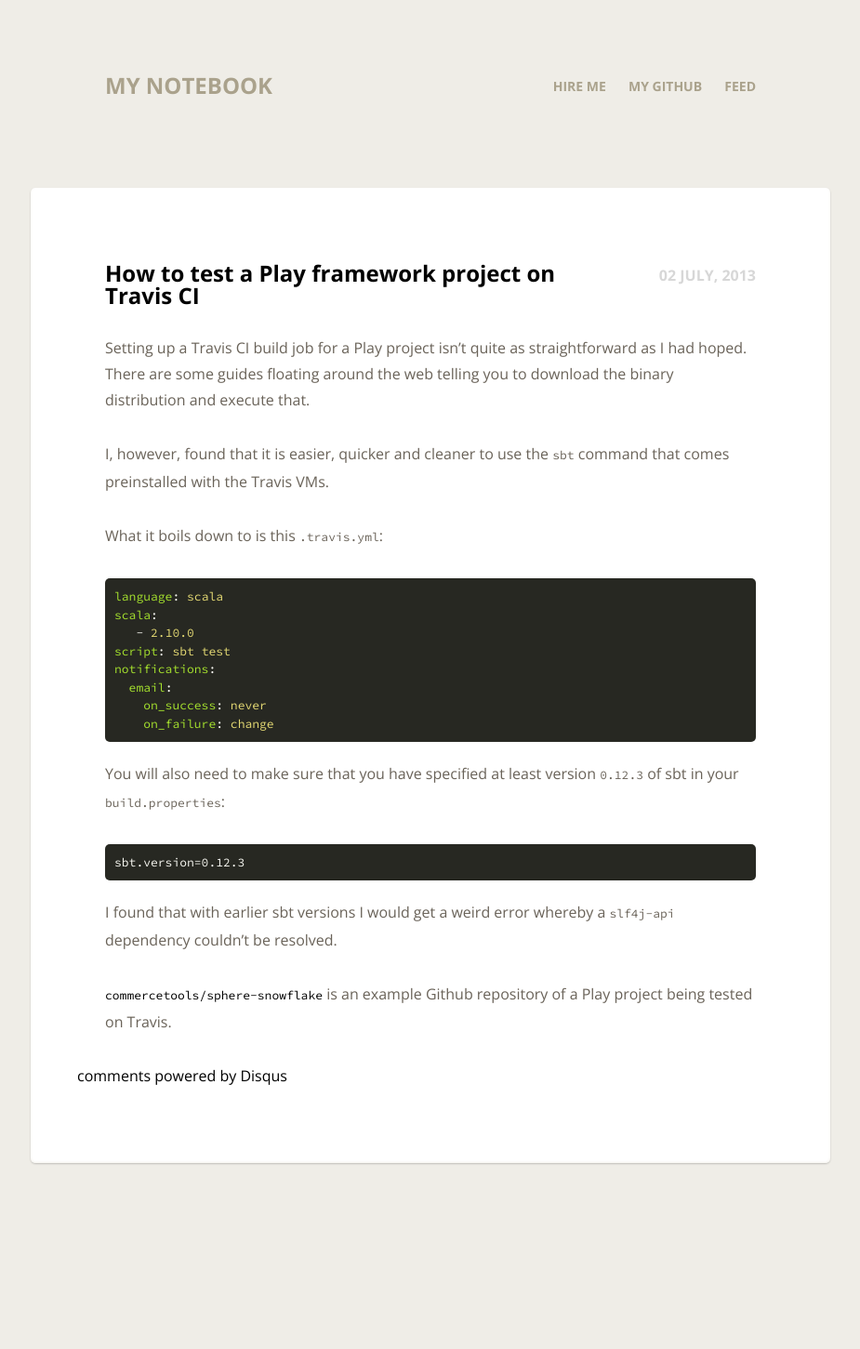
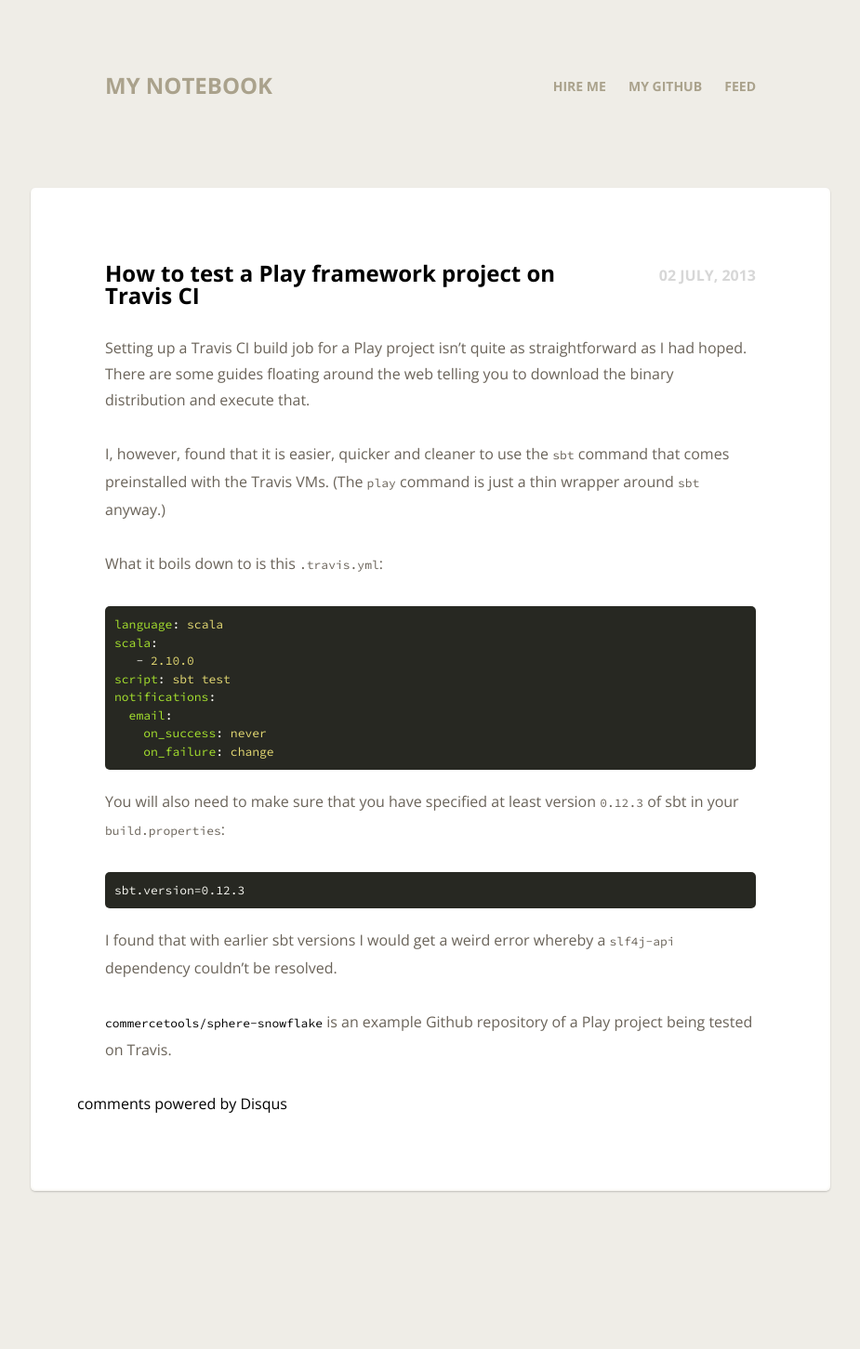
Before and after one commit to leonardehrenfried/blog, a Jekyll site: the page built from _posts/2013-07-02-testing-a-play-framework-project-on-travis-ci.md, in a window 1280 px wide. Shown: the whole page at 93% size, without its empty margins (177-1102 px from the left). Built offline with Jekyll 4.4.1, drawn with Linux system fonts in a browser that asks for light colours; nearby versions of some CDN libraries; Markdown is read by kramdown in place of the engine named in the settings; comment, search, counter and statistics services are not loaded; before the commit the page ends 1421 px from its top, so only the background shows below that.

Commit message:
Add explanation

```diff
--- a/_posts/2013-07-02-testing-a-play-framework-project-on-travis-ci.md
+++ b/_posts/2013-07-02-testing-a-play-framework-project-on-travis-ci.md
@@ -14,7 +14,8 @@ straightforward as I had hoped. There are some guides floating around the
 web telling you to download the binary distribution and execute that.
 
 I, however, found that it is easier, quicker and cleaner to use the `sbt`
-command that comes preinstalled with the Travis VMs.
+command that comes preinstalled with the Travis VMs. (The `play`
+command is just a thin wrapper around `sbt` anyway.)
 
 What it boils down to is this `.travis.yml`:
 
```
